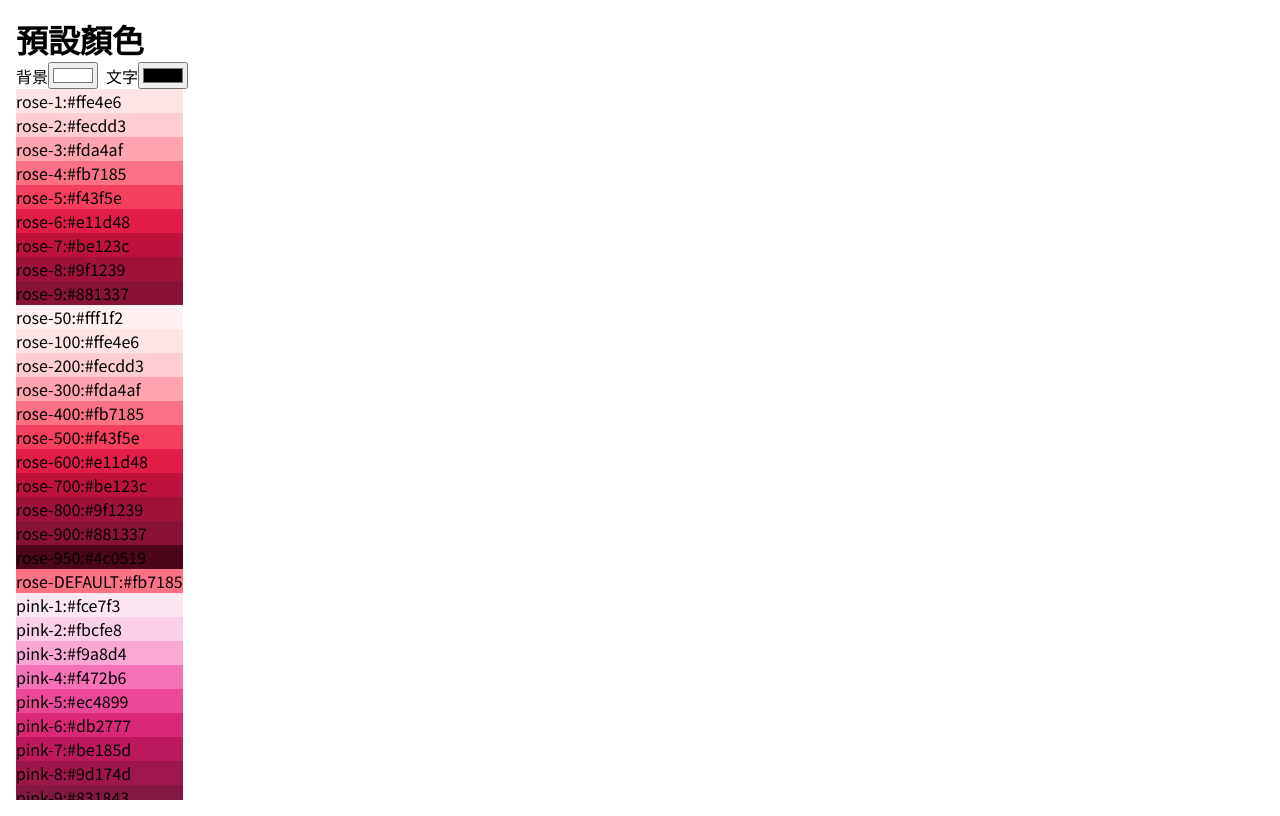
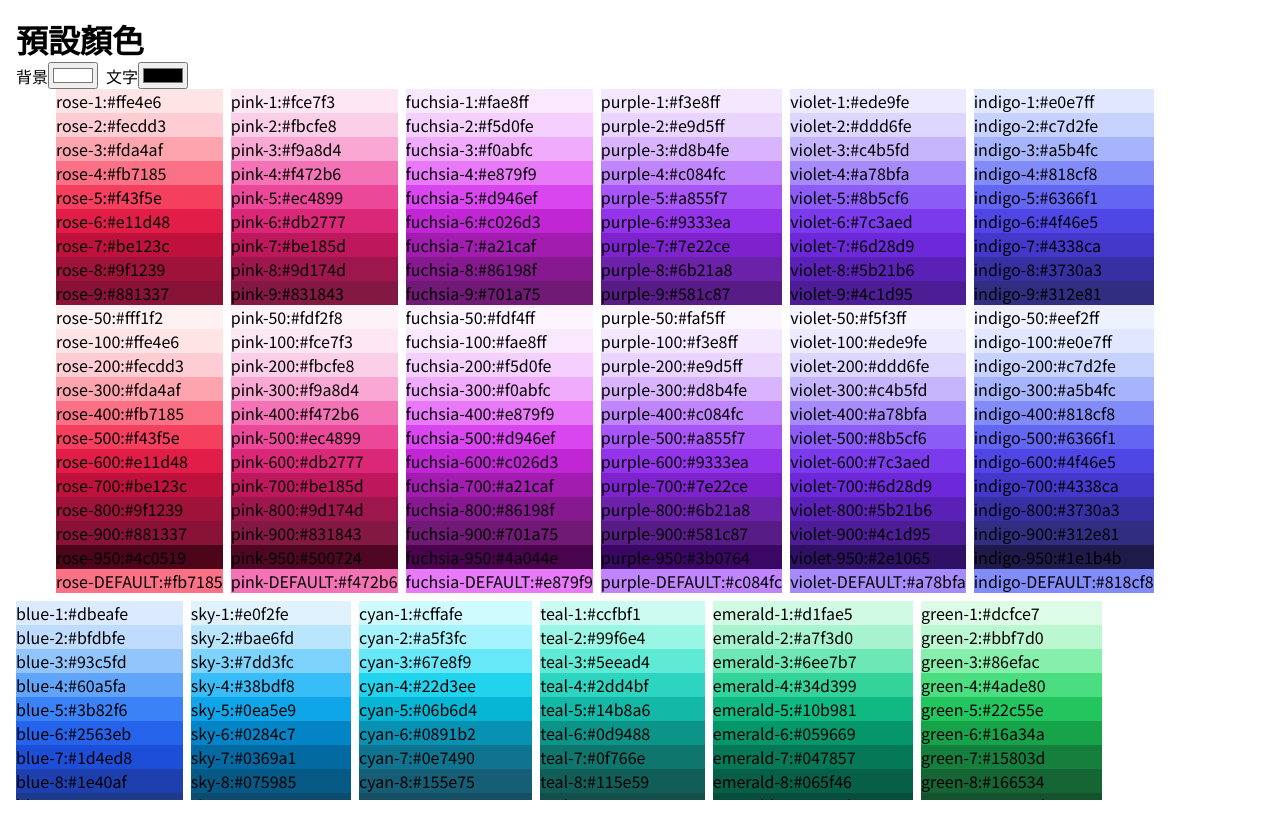
Before and after one commit to Wuchieh/nuxt-frontend-template, a Nuxt app: page /unocss in a window 1280 px wide. Built offline with nearby package versions, Linux system fonts and the light colour scheme.

Commit message:
fix: lint & vue-tsc

```diff
--- a/app/pages/unocss.vue
+++ b/app/pages/unocss.vue
@@ -24,7 +24,7 @@
         </div>
         <div
             ref="mainRef"
-            class="overflow-y-auto"
+            class="flex flex-wrap gap-2 overflow-y-auto"
             :style="{
                 height: mainRefHeight,
             }"
@@ -32,24 +32,23 @@
             <div
                 v-for="(v, k) in colors"
                 :key="k"
-                class="flex"
             >
-                <div>
-                    <div
-                        v-if="typeof v === 'object'"
-                    >
+                <template
+                    v-if="typeof v === 'object'"
+                >
+                    <div>
                         <div
                             v-for="(v2, k2) in v"
                             :key="k2"
                             class="flex gap-2"
                             :style="{
-                                background: v2,
+                                background: `${v2}`,
                             }"
                         >
                             {{ k }}-{{ k2 }}:{{ v2 }}
                         </div>
                     </div>
-                </div>
+                </template>
             </div>
         </div>
     </div>
--- a/types/index.ts
+++ b/types/index.ts
@@ -4,7 +4,7 @@ type ObjectValueStringKey<T extends Record<string, any>> = {
 
 type Optional<T, K extends keyof T> = Omit<T, K> & Partial<Pick<T, K>>;
 
-export type{
+export type {
     ObjectValueStringKey,
     Optional,
 };
--- a/uno.config.ts
+++ b/uno.config.ts
@@ -86,7 +86,8 @@ export default defineConfig({
                         },
                         borderRadius,
                     ) => {
-                        acc[borderRadius] = size;
+                        if (!borderRadius) return {};
+                        acc[borderRadius] = size!;
                         return acc;
                     },
                     {},
@@ -119,8 +120,8 @@ export default defineConfig({
                     w: ['width'],
                 };
 
-                const properties = sizeMapping[w] || [];
-                const value = Number.isNaN(Number(v)) ? v : `${Number(v) / 4}rem`;
+                const properties = sizeMapping[w!] || [];
+                const value = Number.isNaN(Number(v)) ? v! : `${Number(v) / 4}rem`;
 
                 return properties.reduce(
                     (res, prop) => {
```
